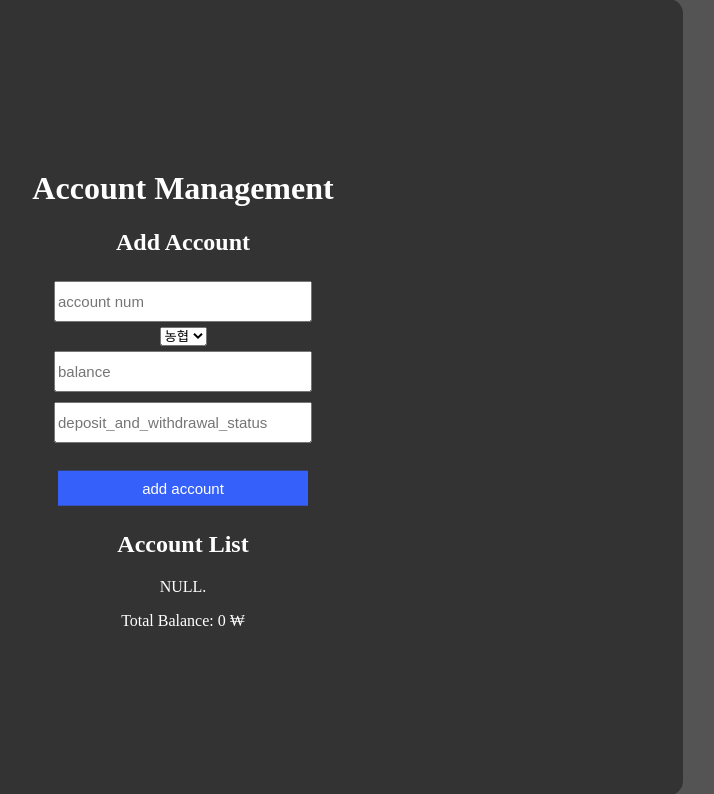
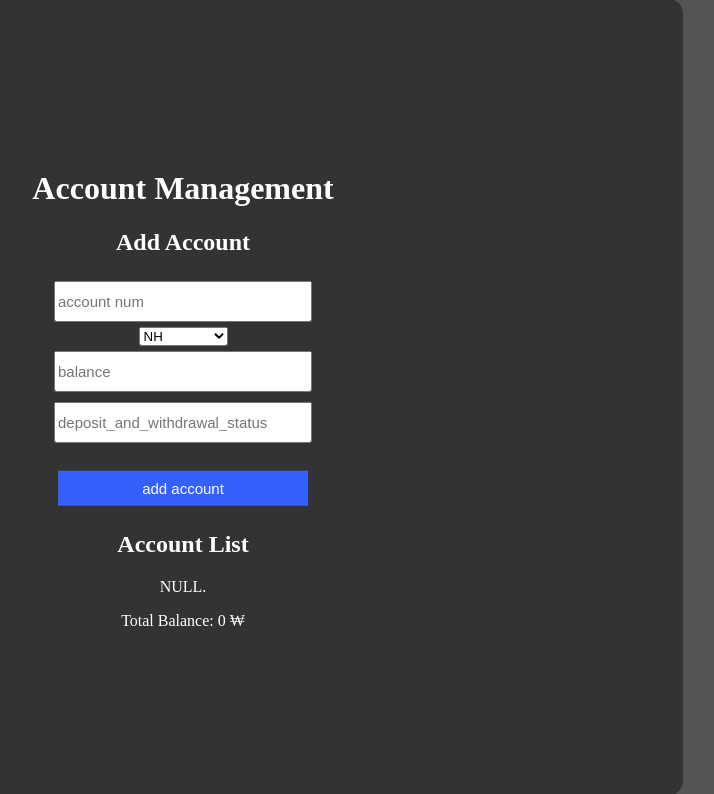
Before and after one commit to DBNet-Keeping/Keeping, a PHP site: page /account.php in a window 1280 px wide; the page is wider, and only the part inside the window is pictured. Shown: the part 313-1107 px from the top of that part, without its empty margins (457-1171 px from the left). Run offline with PHP 8.4, Linux system fonts and the light colour scheme; the visitor is signed in with stand-in values (Sample User, id 1); data that the repository does not hold is empty.

Commit message:
modify account_table change

```diff
--- a/account.php
+++ b/account.php
@@ -28,9 +28,12 @@
         } else {
             // Map bank_name to a_bank_id
             $bankIdMap = [
-                '농협' => 1,
-                '신한' => 2,
-                '신협' => 3,
+                'NH' => 1,
+                'ShinHan' => 2,
+                'Shin' => 3,
+                'KB' => 4,
+                'SC' => 5,
+                'Kakaobank' => 6,
             ];
 
             // Get a_bank_id based on the selected bank_name
@@ -88,9 +91,12 @@
     <h2>Add Account</h2>
     <input type="text" name="account_num" class="account_num" placeholder="account num"><br>
     <select name="bank_name" class="bank_name">
-        <option value="농협">농협</option>
-        <option value="신협">신협</option>
-        <option value="신한">신한</option>
+        <option value="농협">NH</option>
+        <option value="신협">ShinHan</option>
+        <option value="신한">Shin</option>
+        <option value="농협">KB</option>
+        <option value="신협">SC</option>
+        <option value="신한">Kakaobank</option>
     </select><br>
     <input type="text" name="balance" class="balance" placeholder="balance"><br>
     <input type="text" name="deposit_and_withdrawal_status" class="deposit_and_withdrawal_status" placeholder="deposit_and_withdrawal_status"><br>
--- a/non_account.php
+++ b/non_account.php
@@ -11,7 +11,7 @@
 $user_id = $_SESSION['username'];
 
 // 사용자의 계좌 정보를 가져오는 쿼리
-$getAccountQuery = "SELECT * FROM account WHERE a_user_id = '$user_id'";
+$getAccountQuery = "SELECT a.*, b.bank_name FROM account a JOIN bank b ON a.a_bank_id = b.bank_id WHERE a.a_user_id = '$user_id'";
 $result = $conn->query($getAccountQuery);
 ?>
 
--- a/yes_account.php
+++ b/yes_account.php
@@ -11,7 +11,7 @@
 $user_id = $_SESSION['username'];
 
 // 사용자의 계좌 정보를 가져오는 쿼리
-$getAccountQuery = "SELECT * FROM account WHERE a_user_id = '$user_id'";
+$getAccountQuery = "SELECT a.*, b.bank_name FROM account a JOIN bank b ON a.a_bank_id = b.bank_id WHERE a.a_user_id = '$user_id'";
 $result = $conn->query($getAccountQuery);
 ?>
 
```
